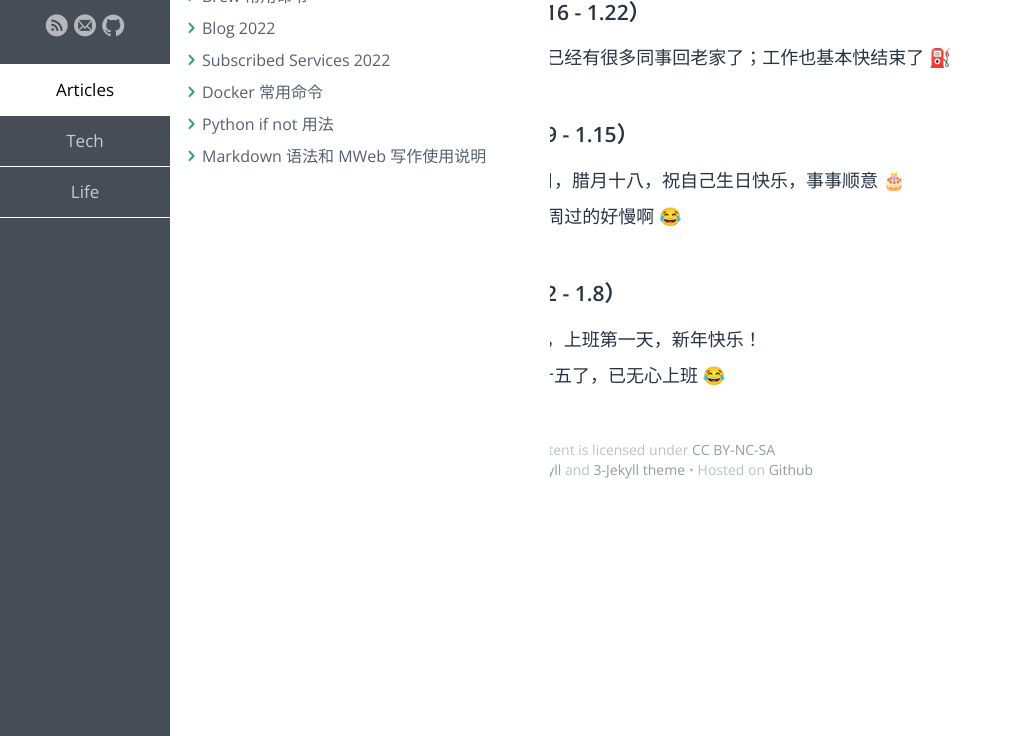
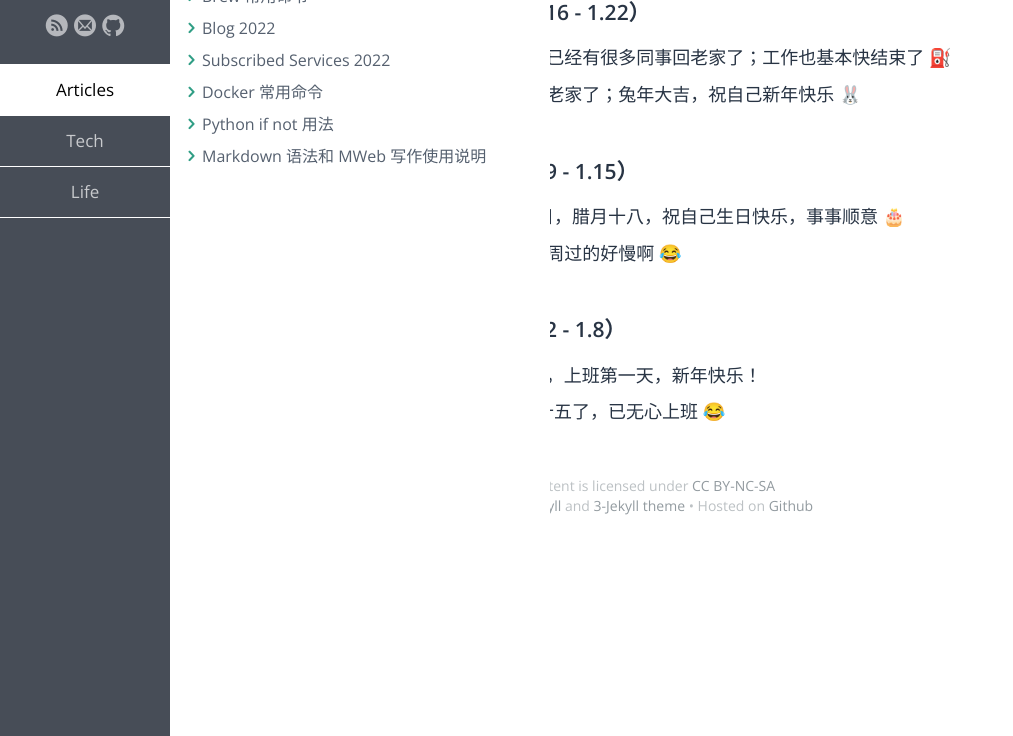
Before and after one commit to samxupeiran/samxupeiran.github.io, a Jekyll site: the page built from _posts/life/2023-01-03-my-blog.md, in a window 1280 px wide, cut to the strip 164-900 px from the top of the page. Shown: the whole strip, without its empty margins (0-1013 px from the left). Built offline with Jekyll 4.4.1, drawn with Linux system fonts in a browser that asks for light colours; some web fonts are replaced.

Commit message:
feat: add weekly blog 1.18

```diff
--- a/_posts/life/2023-01-03-my-blog.md
+++ b/_posts/life/2023-01-03-my-blog.md
@@ -8,6 +8,7 @@ tags: Blog
 
 - ### 2023 年 1 月 第 3 周（1.16 - 1.22）
      - 1.16 农历年前最后一周，已经有很多同事回老家了；工作也基本快结束了 ⛽️
+     - 1.18 今天上完班明天就回老家了；兔年大吉，祝自己新年快乐 🐰
 
 - ### 2023 年 1 月 第 2 周（1.9 - 1.15）
      - 1.9 今天是自己的农历生日，腊月十八，祝自己生日快乐，事事顺意 🎂
```
